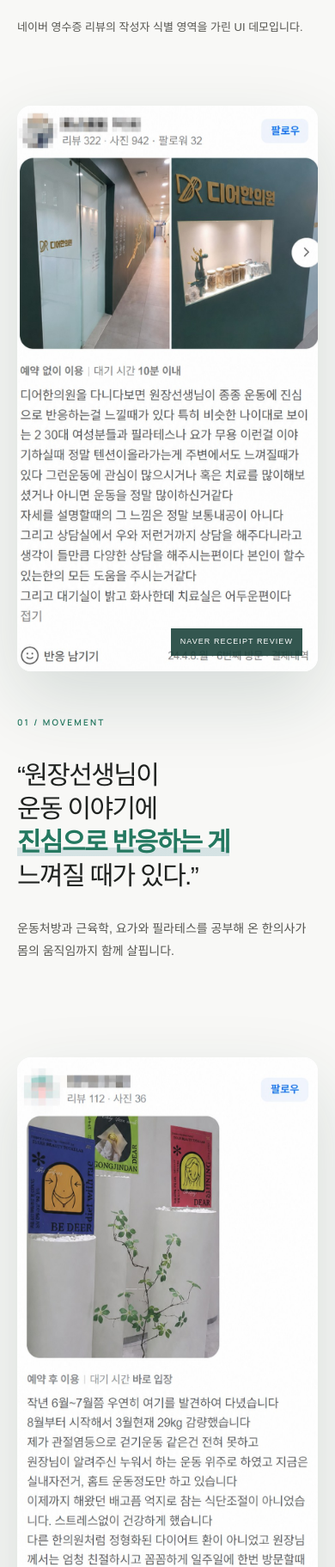
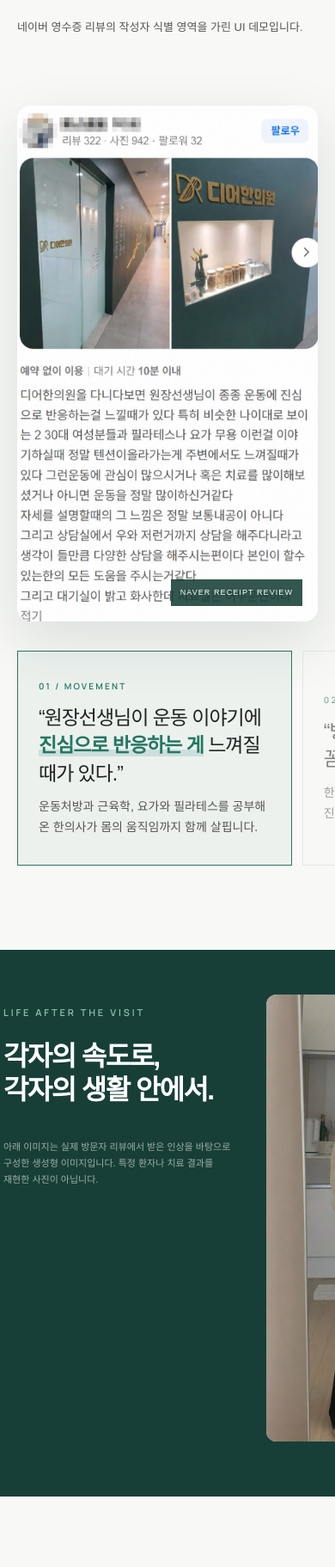
Before and after one commit to BBINGE/dear-clinic, a plain HTML site: page be-deer.html in a window 390 px wide. Shown: the part 7883-9706 px from the top of the page at 86% size. Drawn offline with Linux system fonts and the light colour scheme; a web font is replaced by a local one.

Commit message:
BE DEER 영수증 리뷰 탐색 구조 압축

```diff
--- a/be-deer.html
+++ b/be-deer.html
@@ -15,7 +15,7 @@
   <link rel="icon" href="assets/images/favicon.svg" type="image/svg+xml">
   <link rel="stylesheet" as="style" crossorigin href="https://cdn.jsdelivr.net/gh/orioncactus/pretendard@v1.3.9/dist/web/static/pretendard.css">
   <link rel="stylesheet" href="css/style.css?v=20260728-3">
-  <link rel="stylesheet" href="css/be-deer.css?v=20260728-4">
+  <link rel="stylesheet" href="css/be-deer.css?v=20260802-1">
 </head>
 <body class="be-deer-page">
   <nav class="nav" id="top">
@@ -170,47 +170,41 @@
       </header>
 
       <div class="review-editorial">
-        <article class="review-spread review-spread--photo reveal">
-          <figure class="review-shot">
-            <img src="assets/images/be-deer/review-04.jpg" alt="작성자 식별 정보를 가린 디어한의원 네이버 영수증 리뷰" loading="lazy">
+        <article class="review-showcase reveal" data-review-showcase>
+          <figure class="review-showcase__visual">
+            <img src="assets/images/be-deer/review-04.jpg" alt="작성자 식별 정보를 가린 디어한의원 네이버 영수증 리뷰" loading="lazy" data-review-image>
+            <figcaption>NAVER RECEIPT REVIEW</figcaption>
           </figure>
-          <div class="review-pullquote">
-            <span>01 / MOVEMENT</span>
-            <blockquote>“원장선생님이<br>운동 이야기에<br><strong>진심으로 반응하는 게</strong><br>느껴질 때가 있다.”</blockquote>
-            <p>운동처방과 근육학, 요가와 필라테스를 공부해 온 한의사가 몸의 움직임까지 함께 살핍니다.</p>
-          </div>
-        </article>
 
-        <article class="review-spread review-spread--reverse reveal">
-          <figure class="review-shot">
-            <img src="assets/images/be-deer/review-01.jpg" alt="작성자 식별 정보를 가린 BE DEER 제품 사진 포함 네이버 영수증 리뷰" loading="lazy">
-          </figure>
-          <div class="review-pullquote">
-            <span>02 / CHECK</span>
-            <blockquote>“방문할 때마다<br><strong>제 몸 상태를</strong><br>꼼꼼하게 체크해 주세요.”</blockquote>
-            <p>한 번 정한 계획을 그대로 밀어붙이기보다, 진료를 통해 현재 상태와 변화를 확인합니다.</p>
-          </div>
-        </article>
-
-        <article class="review-spread reveal">
-          <figure class="review-shot">
-            <img src="assets/images/be-deer/review-03.jpg" alt="작성자 식별 정보를 가린 BE DEER 파우치 사진 포함 네이버 영수증 리뷰" loading="lazy">
-          </figure>
-          <div class="review-pullquote">
-            <span>03 / CONVERSATION</span>
-            <blockquote>“어려울 때마다<br><strong>조언도 해주셔서</strong><br>계속 다니고 있어요.”</blockquote>
-            <p>몸의 변화뿐 아니라 실제 생활에서 막히는 순간도 편하게 이야기할 수 있도록.</p>
-          </div>
-        </article>
-
-        <article class="review-spread review-spread--reverse reveal">
-          <figure class="review-shot">
-            <img src="assets/images/be-deer/review-02.jpg" alt="작성자 식별 정보를 가린 네이버 영수증 리뷰" loading="lazy">
-          </figure>
-          <div class="review-pullquote">
-            <span>04 / TRUST</span>
-            <blockquote>“환자를 대하실 때<br><strong>진심이 느껴져서</strong><br>믿음이 갑니다.”</blockquote>
-            <p>진료실에서 나누는 설명과 태도까지, 한 사람의 과정을 함께 만드는 부분이라고 생각합니다.</p>
+          <div class="review-selector" role="group" aria-label="네이버 영수증 리뷰 선택">
+            <button class="review-selector__item is-active" type="button" aria-pressed="true"
+              data-review-image-src="assets/images/be-deer/review-04.jpg"
+              data-review-image-alt="작성자 식별 정보를 가린 디어한의원 네이버 영수증 리뷰">
+              <span class="review-selector__meta">01 / MOVEMENT</span>
+              <blockquote>“원장선생님이 운동 이야기에 <strong>진심으로 반응하는 게</strong> 느껴질 때가 있다.”</blockquote>
+              <p>운동처방과 근육학, 요가와 필라테스를 공부해 온 한의사가 몸의 움직임까지 함께 살핍니다.</p>
+            </button>
+            <button class="review-selector__item" type="button" aria-pressed="false"
+              data-review-image-src="assets/images/be-deer/review-01.jpg"
+              data-review-image-alt="작성자 식별 정보를 가린 BE DEER 제품 사진 포함 네이버 영수증 리뷰">
+              <span class="review-selector__meta">02 / CHECK</span>
+              <blockquote>“방문할 때마다 <strong>제 몸 상태를</strong> 꼼꼼하게 체크해 주세요.”</blockquote>
+              <p>한 번 정한 계획을 그대로 밀어붙이기보다, 진료를 통해 현재 상태와 변화를 확인합니다.</p>
+            </button>
+            <button class="review-selector__item" type="button" aria-pressed="false"
+              data-review-image-src="assets/images/be-deer/review-03.jpg"
+              data-review-image-alt="작성자 식별 정보를 가린 BE DEER 파우치 사진 포함 네이버 영수증 리뷰">
+              <span class="review-selector__meta">03 / CONVERSATION</span>
+              <blockquote>“어려울 때마다 <strong>조언도 해주셔서</strong> 계속 다니고 있어요.”</blockquote>
+              <p>몸의 변화뿐 아니라 실제 생활에서 막히는 순간도 편하게 이야기할 수 있도록.</p>
+            </button>
+            <button class="review-selector__item" type="button" aria-pressed="false"
+              data-review-image-src="assets/images/be-deer/review-02.jpg"
+              data-review-image-alt="작성자 식별 정보를 가린 네이버 영수증 리뷰">
+              <span class="review-selector__meta">04 / TRUST</span>
+              <blockquote>“환자를 대하실 때 <strong>진심이 느껴져서</strong> 믿음이 갑니다.”</blockquote>
+              <p>진료실에서 나누는 설명과 태도까지, 한 사람의 과정을 함께 만드는 부분이라고 생각합니다.</p>
+            </button>
           </div>
         </article>
 
@@ -273,7 +267,7 @@
   </nav>
 
   <script src="js/main.js?v=20260729"></script>
-  <script src="js/be-deer.js?v=20260802-1"></script>
+  <script src="js/be-deer.js?v=20260802-2"></script>
   <script src="js/click-tracking.js?v=20260728"></script>
 </body>
 </html>
--- a/css/be-deer.css
+++ b/css/be-deer.css
@@ -399,26 +399,32 @@
 }
 .voices__intro h2 em { color: var(--green); font-family: Pretendard, Arial, sans-serif; font-weight: 400; }
 .voices__intro > p:last-child { grid-column: 2; margin: 28px 0 0; color: var(--secondary); line-height: 1.75; font-size: 13px; }
-.review-editorial { display: flex; flex-direction: column; gap: clamp(110px, 10vw, 154px); }
-.review-spread {
+.review-editorial { display: flex; flex-direction: column; gap: clamp(88px, 8vw, 124px); }
+.review-showcase {
   display: grid;
-  grid-template-columns: minmax(300px, .82fr) 1.18fr;
-  gap: 8vw;
-  align-items: center;
+  grid-template-columns: minmax(340px, .84fr) minmax(460px, 1.16fr);
+  gap: clamp(52px, 6vw, 100px);
+  align-items: start;
 }
-.review-spread--reverse { grid-template-columns: 1.18fr minmax(300px, .82fr); }
-.review-spread--reverse .review-shot { order: 2; }
-.review-shot {
-  position: relative;
+.review-showcase__visual {
+  position: sticky;
+  top: 84px;
   margin: 0;
-  max-height: 760px;
+  max-height: 680px;
   overflow: hidden;
-  border-radius: 22px;
+  border-radius: 18px;
   background: #fff;
-  box-shadow: 0 32px 85px rgba(23,63,55,.15);
+  box-shadow: 0 24px 64px rgba(23,63,55,.13);
 }
-.review-shot::after {
-  content: "NAVER RECEIPT REVIEW";
+.review-showcase__visual img {
+  width: 100%;
+  height: 100%;
+  object-fit: cover;
+  object-position: top;
+  transition: opacity 180ms ease;
+}
+.review-showcase__visual img.is-changing { opacity: .25; }
+.review-showcase__visual figcaption {
   position: absolute;
   right: 18px;
   bottom: 18px;
@@ -428,21 +434,54 @@
   font-size: 9px;
   letter-spacing: .12em;
 }
-.review-shot img { width: 100%; height: 100%; object-fit: cover; object-position: top; }
-.review-pullquote > span { color: var(--green); font-family: var(--font-en); font-size: 10px; font-weight: 600; letter-spacing: .22em; }
-.review-pullquote blockquote {
-  margin: 30px 0;
-  font-size: clamp(28px, 2.85vw, 41px);
-  line-height: 1.3;
-  letter-spacing: -.055em;
+.review-selector { border-top: 1px solid rgba(36,120,96,.22); }
+.review-selector__item {
+  width: 100%;
+  padding: clamp(24px, 2.4vw, 34px) 18px clamp(24px, 2.4vw, 34px) 0;
+  border: 0;
+  border-bottom: 1px solid rgba(36,120,96,.22);
+  background: transparent;
+  color: var(--ink);
+  text-align: left;
+  cursor: pointer;
+  opacity: .54;
+  transition: opacity 220ms ease, background-color 220ms ease, padding-left 220ms ease;
 }
-.review-pullquote blockquote strong {
+.review-selector__item:hover,
+.review-selector__item:focus-visible,
+.review-selector__item.is-active { opacity: 1; }
+.review-selector__item:focus-visible { outline: 2px solid var(--green); outline-offset: 3px; }
+.review-selector__item.is-active {
+  padding-left: 18px;
+  background: rgba(36,120,96,.045);
+}
+.review-selector__meta {
+  color: var(--green);
+  font-family: var(--font-en);
+  font-size: 10px;
+  font-weight: 600;
+  letter-spacing: .22em;
+}
+.review-selector__item blockquote {
+  margin: 14px 0 10px;
+  font-size: clamp(21px, 1.7vw, 27px);
+  font-weight: 500;
+  line-height: 1.4;
+  letter-spacing: -.045em;
+}
+.review-selector__item blockquote strong {
   position: relative;
   color: var(--green);
   font-weight: 680;
   background: linear-gradient(transparent 70%, rgba(90,150,162,.22) 0);
 }
-.review-pullquote p { max-width: 440px; margin: 0; color: var(--secondary); font-size: 14px; line-height: 1.85; }
+.review-selector__item p {
+  max-width: 560px;
+  margin: 0;
+  color: var(--secondary);
+  font-size: 14px;
+  line-height: 1.75;
+}
 .review-wall {
   display: grid;
   grid-template-columns: 1.05fr .88fr .88fr .88fr;
@@ -524,8 +563,7 @@
   .hero__copy { padding-left: 5vw; padding-right: 5vw; }
   .hero h1 { font-size: clamp(46px, 5vw, 58px); }
   .observe-card { min-height: 290px; }
-  .review-spread, .review-spread--reverse { gap: 5vw; }
-  .review-pullquote blockquote { font-size: clamp(30px, 3.4vw, 40px); }
+  .review-showcase { grid-template-columns: minmax(300px, .82fr) minmax(390px, 1.18fr); gap: 5vw; }
   .review-wall { grid-template-columns: 1fr 1fr; }
   .review-wall__copy { min-height: 260px; }
   .review-wall figure { max-height: 460px; transform: none !important; }
@@ -585,13 +623,31 @@
   .voices__intro { display: block; margin-bottom: 80px; }
   .voices__intro h2 { font-size: clamp(33px, 9.3vw, 44px); }
   .voices__intro > p:last-child { margin-top: 24px; }
-  .review-editorial { gap: 110px; }
-  .review-spread, .review-spread--reverse { display: flex; flex-direction: column; gap: 44px; }
-  .review-spread--reverse .review-shot { order: 0; }
-  .review-shot { width: min(100%, 470px); max-height: 660px; margin: 0 auto; border-radius: 16px; }
-  .review-pullquote { width: 100%; }
-  .review-pullquote blockquote { font-size: clamp(28px, 7.7vw, 36px); }
-  .review-pullquote p { font-size: 14px; }
+  .review-editorial { gap: 88px; }
+  .review-showcase { display: flex; flex-direction: column; gap: 34px; }
+  .review-showcase__visual { position: relative; top: auto; width: min(100%, 470px); max-height: 600px; margin: 0 auto; border-radius: 16px; }
+  .review-selector {
+    display: flex;
+    width: calc(100% + 40px);
+    margin-left: -20px;
+    padding: 0 20px 10px;
+    gap: 12px;
+    overflow-x: auto;
+    border-top: 0;
+    scroll-snap-type: x mandatory;
+    scrollbar-width: none;
+  }
+  .review-selector::-webkit-scrollbar { display: none; }
+  .review-selector__item {
+    flex: 0 0 min(82vw, 360px);
+    min-height: 250px;
+    padding: 24px;
+    border: 1px solid rgba(36,120,96,.2);
+    scroll-snap-align: center;
+  }
+  .review-selector__item.is-active { padding-left: 24px; border-color: var(--green); background: rgba(36,120,96,.05); }
+  .review-selector__item blockquote { font-size: 23px; }
+  .review-selector__item p { font-size: 14px; }
   .review-wall {
     width: calc(100% + 40px);
     margin-left: -20px;
@@ -627,6 +683,8 @@
 @media (prefers-reduced-motion: reduce) {
   html { scroll-behavior: auto; }
   .reveal { opacity: 1; transform: none; transition: none; }
+  .review-showcase__visual img,
+  .review-selector__item { transition: none; }
   .process.is-flow-ready .process__step,
   .process.is-flow-ready .process__stage,
   .process.is-flow-ready .process__description {
```
Also changed, not shown: js/be-deer.js (+31 -0 lines).
